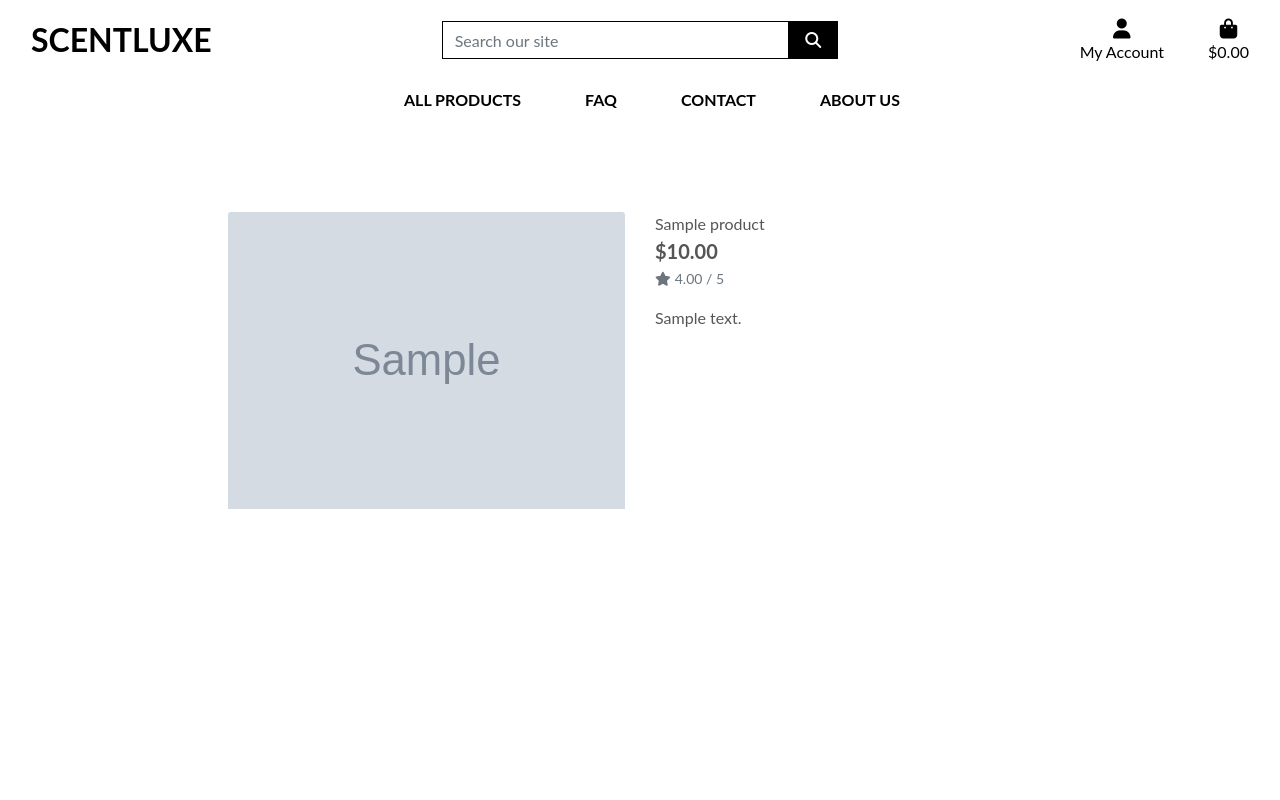
After one commit to aimanh04/PP5-scent_luxe, a Django app: page /products/1 in a window 1280 px wide. The commit adds this page. Run offline with Django 3.2, Linux system fonts and the light colour scheme; tables that the repository leaves empty hold one stand-in row (values such as "Sample post"); grey boxes marked "Sample" are stand-in pictures; some libraries are stand-ins or nearby versions.

Commit message:
Added product details functionality

```diff
--- a/home/templates/home/index.html
+++ b/home/templates/home/index.html
@@ -18,7 +18,7 @@
                 </h1>
                 <div class="my-5">
                     <h4>
-                        <a href="" class="shop-now-button btn btn-lg rounded-0 text-uppercase py-3">Shop Now</a>
+                        <a href="{% url 'products' %}" class="shop-now-button btn btn-lg rounded-0 text-uppercase py-3">Shop Now</a>
                     </h4>
                 </div>
             </div>
--- /dev/null
+++ b/products/templates/products/product_detail.html
@@ -0,0 +1,43 @@
+{% extends "base.html" %}
+{% load static %}
+
+{% block page_header %}
+    <div class="container header-container">
+        <div class="row">
+            <div class="col"></div>
+        </div>
+    </div>
+{% endblock %}
+
+{% block content %}
+    <div class="overlay"></div>
+    <div class="container-fluid">
+        <div class="row">
+            <div class="col-12 col-md-6 col-lg-4 offset-lg-2">
+                <div class="image-container my-5">
+                    {% if product.image %}
+                        <a href="{{ product.image.url }}" target="_blank">
+                            <img class="card-img-top img-fluid" src="{{ product.image.url }}" alt="{{ product.name }}">
+                        </a>
+                        {% else %}
+                        <a href="">
+                            <img class="card-img-top img-fluid" src="{{ MEDIA_URL }}noimage.png" alt="{{ product.name }}">
+                        </a>
+                    {% endif %}
+                </div>
+            </div>
+            <div class="col-12 col-md-6 col-lg-4">
+                <div class="product-details-container mb-5 mt-md-5">
+                    <p class="mb-0">{{ product.name }}</p>
+                    <p class="lead mb-0 text-left font-weight-bold">${{ product.price }}</p>
+                    {% if product.rating %}
+                        <small class="text-muted"><i class="fas fa-star mr-1"></i>{{ product.rating }} / 5</small>
+                    {% else %}
+                        <small class="text-muted">No Rating</small>
+                    {% endif %}
+                    <p class="mt-3">{{ product.description }}</p>
+                </div>
+            </div>
+        </div>
+    </div>
+{% endblock %}
--- a/products/urls.py
+++ b/products/urls.py
@@ -2,5 +2,6 @@ from django.urls import path
 from . import views
 
 urlpatterns = [
-    path('', views.all_products, name='products')
+    path('', views.all_products, name='products'),
+    path('<product_id>', views.product_detail, name='product_detail'),
 ]
--- a/products/views.py
+++ b/products/views.py
@@ -1,4 +1,4 @@
-from django.shortcuts import render
+from django.shortcuts import render, get_object_or_404
 from .models import Product
 
 # Create your views here.
@@ -13,3 +13,15 @@ def all_products(request):
     }
 
     return render(request, 'products/products.html', context)
+
+
+def product_detail(request, product_id):
+    """ A view to show individual product details """
+
+    product = get_object_or_404(Product, pk=product_id)
+
+    context = {
+        'product': product,
+    }
+
+    return render(request, 'products/product_detail.html', context)
--- a/static/css/base.css
+++ b/static/css/base.css
@@ -89,3 +89,14 @@ body {
           padding-top: 164px;
       }
   }
+
+  /* pad the top a bit when navbar is collapsed on mobile */
+  @media (max-width: 991px) {
+      .header-container {
+          padding-top: 116px;
+      }
+
+      body {
+          height: calc(100vh - 116px);
+      }
+  }
--- a/templates/includes/main-nav.html
+++ b/templates/includes/main-nav.html
@@ -8,7 +8,7 @@
                 <a href="" class="dropdown-item">Candles</a>
                 <a href="" class="dropdown-item ">Diffusers</a>
                 <a href="" class="dropdown-item ">Gifts & Bundles</a>
-                <a href="" class="dropdown-item">Shop All</a>
+                <a href="{% url 'products' %}" class="dropdown-item">Shop All</a>
             </div>
         </li>
 
```
Also changed, not shown: products/templates/products/products.html (+5 -5 lines). Lines whose indentation alone changed are shown as unchanged.
